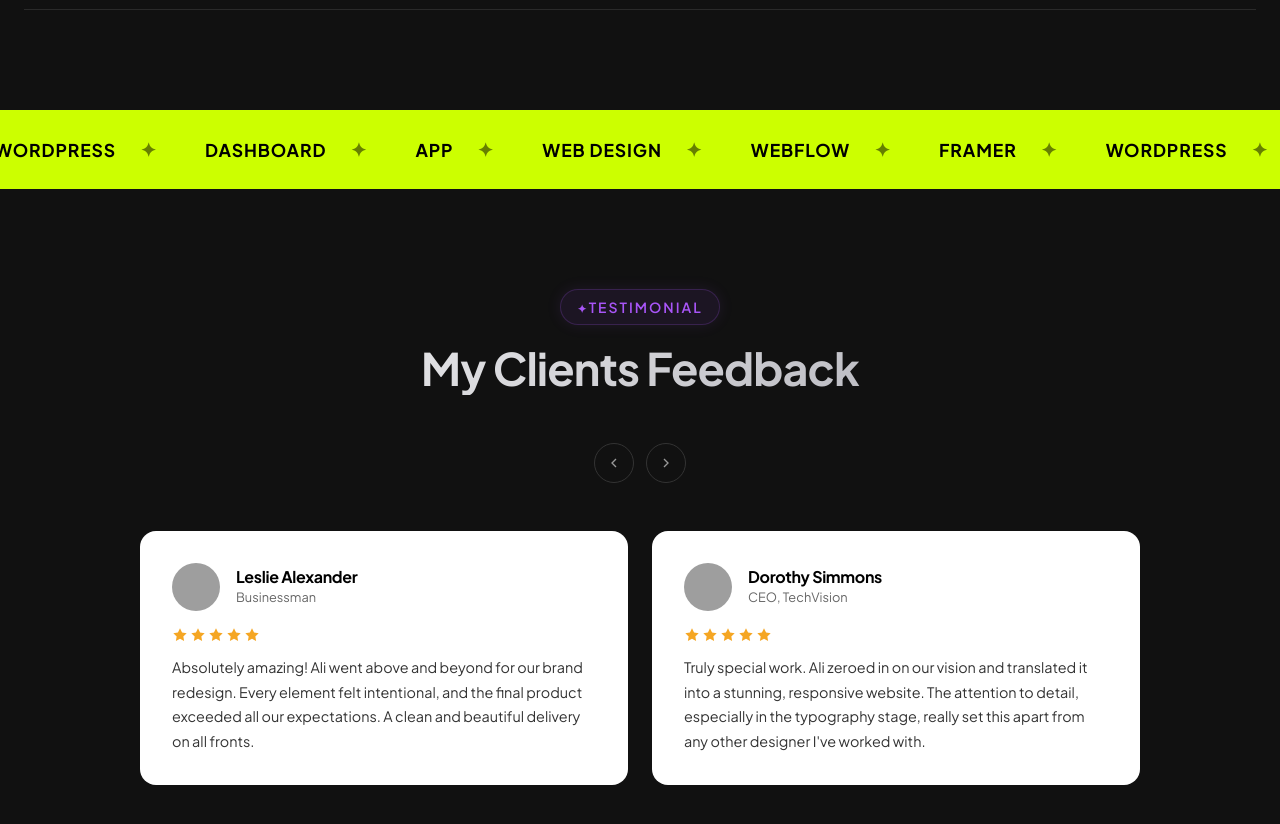
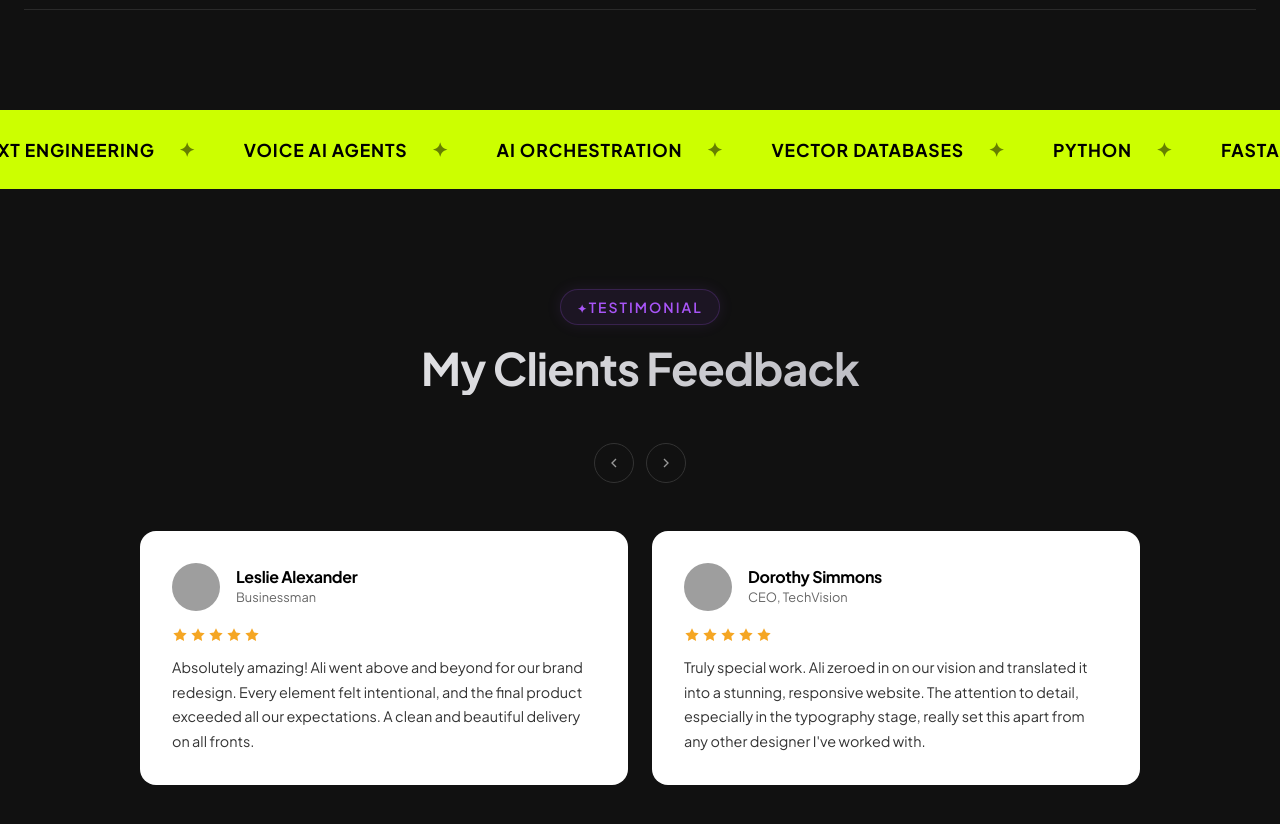
Before and after one commit to pritamghoshayurmed/pritamghoshportfolio, a React (Vite) app: page / in a window 1280 px wide. Shown: the part 5540-6364 px from the top of the page. Built offline with nearby package versions, Linux system fonts and the light colour scheme; grey boxes are pictures that could not be loaded; the HTML template or start-up script is replaced by a standard one.

Commit message:
change in marquee

```diff
--- a/src/components/Marquee.css
+++ b/src/components/Marquee.css
@@ -6,7 +6,7 @@
 
 .marquee-track {
   display: flex;
-  animation: marqueeScroll 20s linear infinite;
+  animation: marqueeScroll 60s linear infinite;
   width: max-content;
 }
 
--- a/src/components/Marquee.tsx
+++ b/src/components/Marquee.tsx
@@ -1,8 +1,13 @@
 import './Marquee.css'
 
 const marqueeItems = [
-  'WEBFLOW', 'FRAMER', 'WORDPRESS', 'DASHBOARD', 'APP', 'WEB DESIGN',
-  'WEBFLOW', 'FRAMER', 'WORDPRESS', 'DASHBOARD', 'APP', 'WEB DESIGN',
+  'GENERATIVE AI', 'LLMs', 'AGENTIC AI SYSTEMS', 'RAG', 'CONTEXT ENGINEERING', 'VOICE AI AGENTS', 'AI ORCHESTRATION', 'VECTOR DATABASES',
+  'PYTHON', 'FASTAPI', 'REST APIs', 'DOCKER', 'POSTGRESQL', 'SYSTEM DESIGN', 'DYNAMODB', 'AWS S3', 'AWS EC2', 'KAFKA', 'REDIS', 'AWS CLOUDFRONT', 'GITHUB ACTIONS', 'AWS GLUE', 'MONGODB', 'MONGODB STREAM',
+  'REACT.JS', 'NEXT.JS', 'TYPESCRIPT', 'TAILWIND CSS', 'FRAMER MOTION', 'GSAP ANIMATIONS', 'LENIS', 'THREE.JS / WEBGL', 'STATE MANAGEMENT', 'GRAPHQL', 'VITE & WEBPACK', 'UI/UX',
+  // Duplicated to ensure smooth endless scrolling
+  'GENERATIVE AI', 'LLMs', 'AGENTIC AI SYSTEMS', 'RAG', 'CONTEXT ENGINEERING', 'VOICE AI AGENTS', 'AI ORCHESTRATION', 'VECTOR DATABASES',
+  'PYTHON', 'FASTAPI', 'REST APIs', 'DOCKER', 'POSTGRESQL', 'SYSTEM DESIGN', 'DYNAMODB', 'AWS S3', 'AWS EC2', 'KAFKA', 'REDIS', 'AWS CLOUDFRONT', 'GITHUB ACTIONS', 'AWS GLUE', 'MONGODB', 'MONGODB STREAM',
+  'REACT.JS', 'NEXT.JS', 'TYPESCRIPT', 'TAILWIND CSS', 'FRAMER MOTION', 'GSAP ANIMATIONS', 'LENIS', 'THREE.JS / WEBGL', 'STATE MANAGEMENT', 'GRAPHQL', 'VITE & WEBPACK', 'UI/UX'
 ]
 
 const testimonials = [
```
